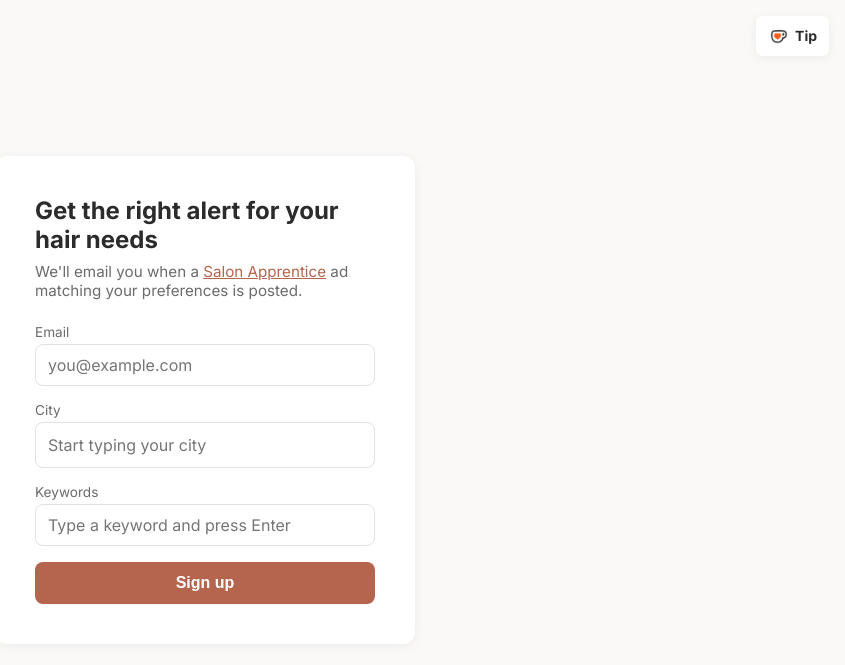
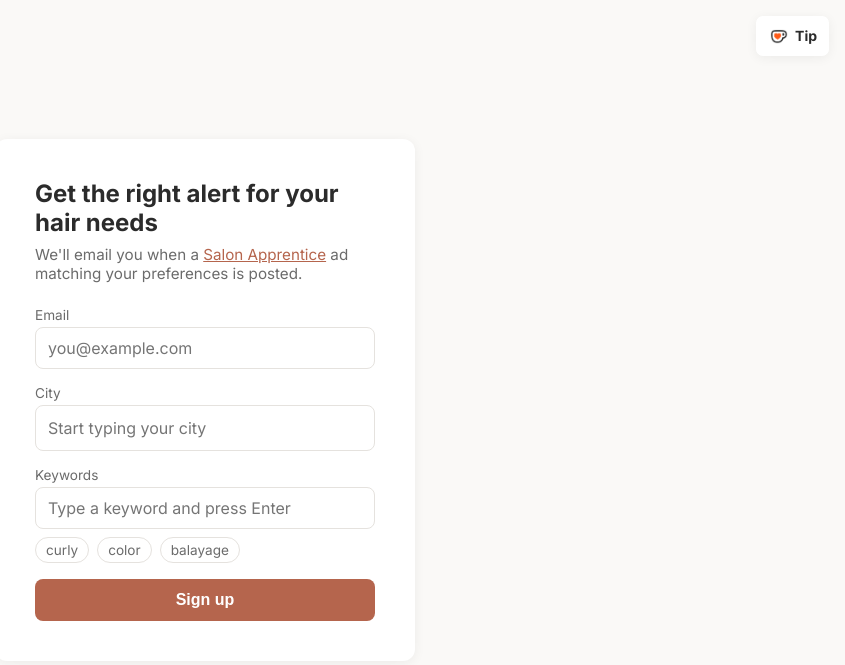
Before and after one commit to saltabe/apprentice-alerts, a Flask app: page / in a window 1280 px wide. Shown: the top 665 px of the page, without its empty margins (435-1280 px from the left). Run offline with Flask 3, Linux system fonts and the light colour scheme.

Commit message:
Add keyword suggestion chips (curly, color, balayage) as a trial
Click-to-add shortcuts below the keyword input, shown only for suggestions
not already added. Same action as typing + Enter, just a faster path.

Co-Authored-By: Claude Sonnet 5 <noreply@anthropic.com>

```diff
--- a/static/styles.css
+++ b/static/styles.css
@@ -276,6 +276,30 @@ select:focus {
   margin-top: var(--space-1);
 }
 
+.suggestion-chips {
+  display: flex;
+  flex-wrap: wrap;
+  gap: 8px;
+  margin-top: var(--space-1);
+}
+
+.suggestion-chip {
+  background: transparent;
+  border: 1px solid var(--color-border);
+  color: var(--color-text-muted);
+  padding: 4px 10px;
+  border-radius: 999px;
+  font-size: 0.85rem;
+  font-family: inherit;
+  cursor: pointer;
+  transition: border-color 0.15s ease, color 0.15s ease;
+}
+
+.suggestion-chip:hover {
+  border-color: var(--color-accent);
+  color: var(--color-accent);
+}
+
 #city-display {
   border: none;
   outline: none;
--- a/templates/_subscription_form.html
+++ b/templates/_subscription_form.html
@@ -38,6 +38,7 @@
     <input type="text" id="tag-input" placeholder="Type a keyword and press Enter">
     <!-- Hidden input that holds the comma-joined keyword list for form submission -->
     <input type="hidden" name="keywords" id="hidden-keywords">
+    <div id="keyword-suggestions" class="suggestion-chips"></div>
     <div id="tag-list" class="tag-list-plain"></div>
 </div>
 
@@ -272,7 +273,28 @@
   const tagInput = document.getElementById('tag-input');
   const tagList = document.getElementById('tag-list');
   const hiddenKeywords = document.getElementById('hidden-keywords');
+  const keywordSuggestions = document.getElementById('keyword-suggestions');
+  const suggestedKeywords = ['curly', 'color', 'balayage'];
   let keywordsArray = {{ keywords|default([])|tojson }};
+
+  function renderKeywordSuggestions() {
+    keywordSuggestions.innerHTML = '';
+
+    const remaining = suggestedKeywords.filter((kw) => !keywordsArray.includes(kw));
+    keywordSuggestions.hidden = remaining.length === 0;
+
+    remaining.forEach((kw) => {
+      const chip = document.createElement('button');
+      chip.type = 'button';
+      chip.classList.add('suggestion-chip');
+      chip.textContent = kw;
+      chip.addEventListener('click', function() {
+        keywordsArray.push(kw);
+        renderTags();
+      });
+      keywordSuggestions.appendChild(chip);
+    });
+  }
 
   function renderTags() {
     tagList.innerHTML = '';
@@ -284,6 +306,7 @@
       tagList.appendChild(tagEl);
     });
     hiddenKeywords.value = keywordsArray.join(','); // Submits as "kw1,kw2,kw3"
+    renderKeywordSuggestions();
   }
 
   function removeTag(index) {
```
